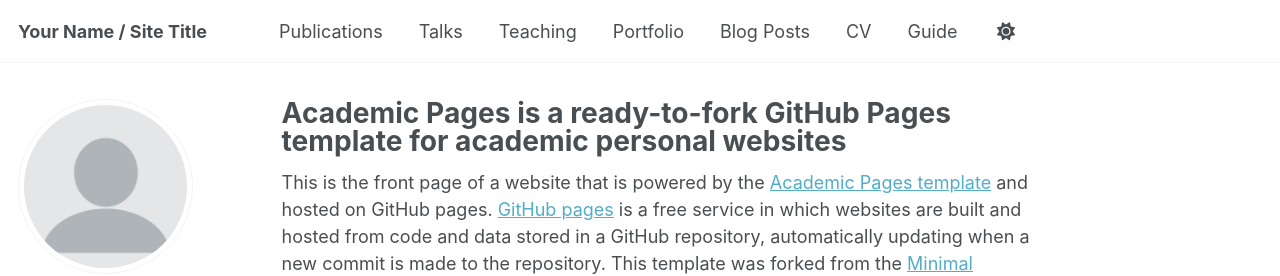
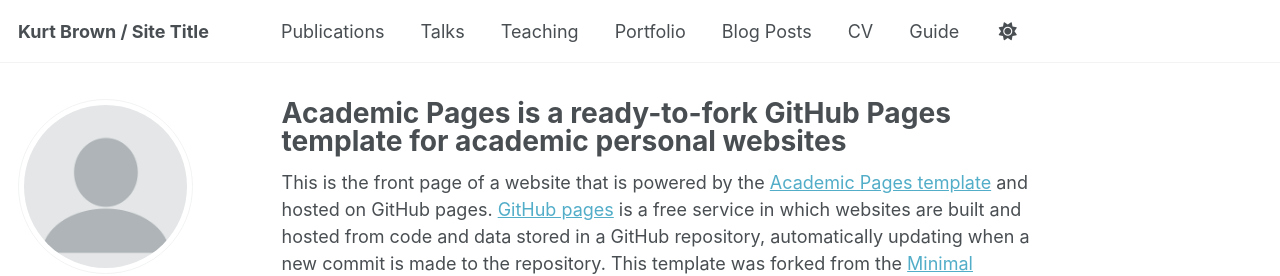
Before and after one commit to klbrown13/klbrown13.github.io, a Jekyll site: the page built from _pages/about.md, in a window 1280 px wide. Shown: the top 276 px of the page. Built offline with Jekyll 4.4.1, drawn with Linux system fonts in a browser that asks for light colours; some web fonts are replaced; a script that is not in the unit is left out.

Commit message:
Update _config.yml

```diff
--- a/_config.yml
+++ b/_config.yml
@@ -9,7 +9,7 @@
 # Basic Site Settings
 locale                   : "en-US"
 site_theme               : "default" # Currently available options are "default", "air"
-title                    : "Your Name / Site Title"
+title                    : "Kurt Brown / Site Title"
 title_separator          : "-"
 name                     : &name "Kurt Brown"
 description              : &description "Your Name's academic test"   # Update this with a general description of your site, this is the default if not overridden by a page
```
